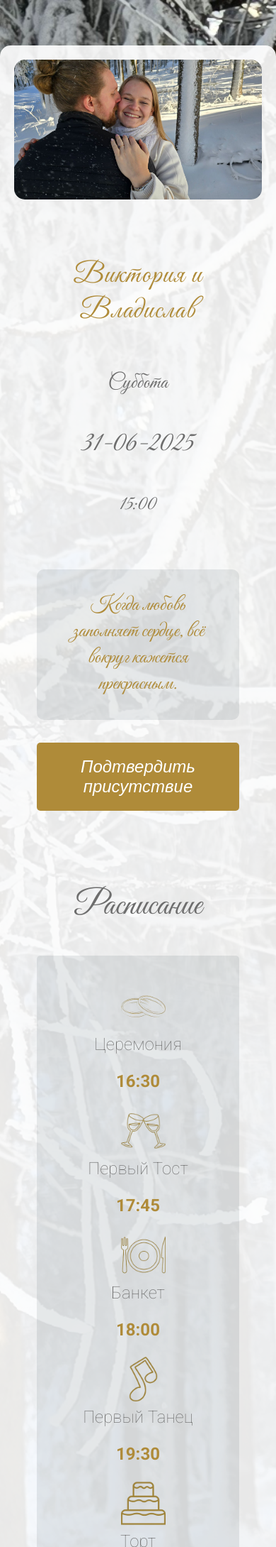
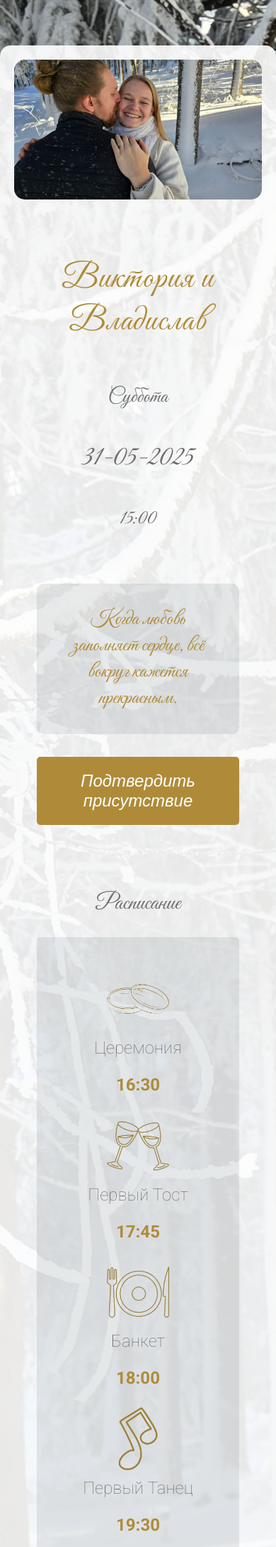
Before and after one commit to vladibuyanov/wedding_invitation, a Flask app: page / in a window 390 px wide. Shown: the top 2179 px of the page at 71% size. Run offline with Flask 3, Linux system fonts and the light colour scheme; some libraries are stand-ins or nearby versions.

Commit message:
Small fixes

```diff
--- a/static/css/styles.css
+++ b/static/css/styles.css
@@ -6,7 +6,7 @@
     --second-font-color: #6d6d6d;
 
     --main-background-color: rgba(255, 255, 255, 0.9);
-    --second-background-color: rgba(46, 61, 73, 0.1);;
+    --second-background-color: rgba(46, 61, 73, 0.1);
     --third-background-color: white;
 
 
@@ -46,7 +46,7 @@ h2 {
 
 /* Кнопки */
 button {
-    font-size: 1.2rem;
+    font-size: 1.5rem;
     padding: 10px 20px;
     background-color: var(--button-background-color);
     color: #ffffff;
@@ -177,7 +177,7 @@ body {
 
             & #close-dialog-button {
                 background-color: var(--button-third-color);
-                padding: 5px 10px;
+                padding: 1px 10px;
             }
         }
 
@@ -345,6 +345,9 @@ body {
 
 /* Media Queries */
 @media (max-width: 426px) {
+    h2 {
+        font-size: 2rem;
+    }
     .section {
         padding: 2rem;
     }
@@ -352,7 +355,7 @@ body {
     .page-header {
         & .page-header-texts {
             & h1 {
-                font-size: 2.5rem;
+                font-size: 3rem;
             }
             & .wedding-time {
                 flex-direction: column;
@@ -383,9 +386,9 @@ body {
                 flex-direction: column;
                 margin: 1rem;
                 & img {
-                    width: 50%;
+                    width: 70%;
                     padding-right: 0;
-                    margin-right: 0;
+                    margin: 0;
                     border-right: unset;
                 }
                 & div {
--- a/templates/index.html
+++ b/templates/index.html
@@ -24,7 +24,7 @@
             <h1 class="names great-vibes-regular">{{ _("Виктория и Владислав") }}</h1>
             <div class="wedding-time great-vibes-regular">
                 <p>{{ _("Суббота") }}</p>
-                <p class="date">31-06-2025</p>
+                <p class="date">31-05-2025</p>
                 <p>15:00</p>
             </div>
             <blockquote class="quote great-vibes-regular">
```
